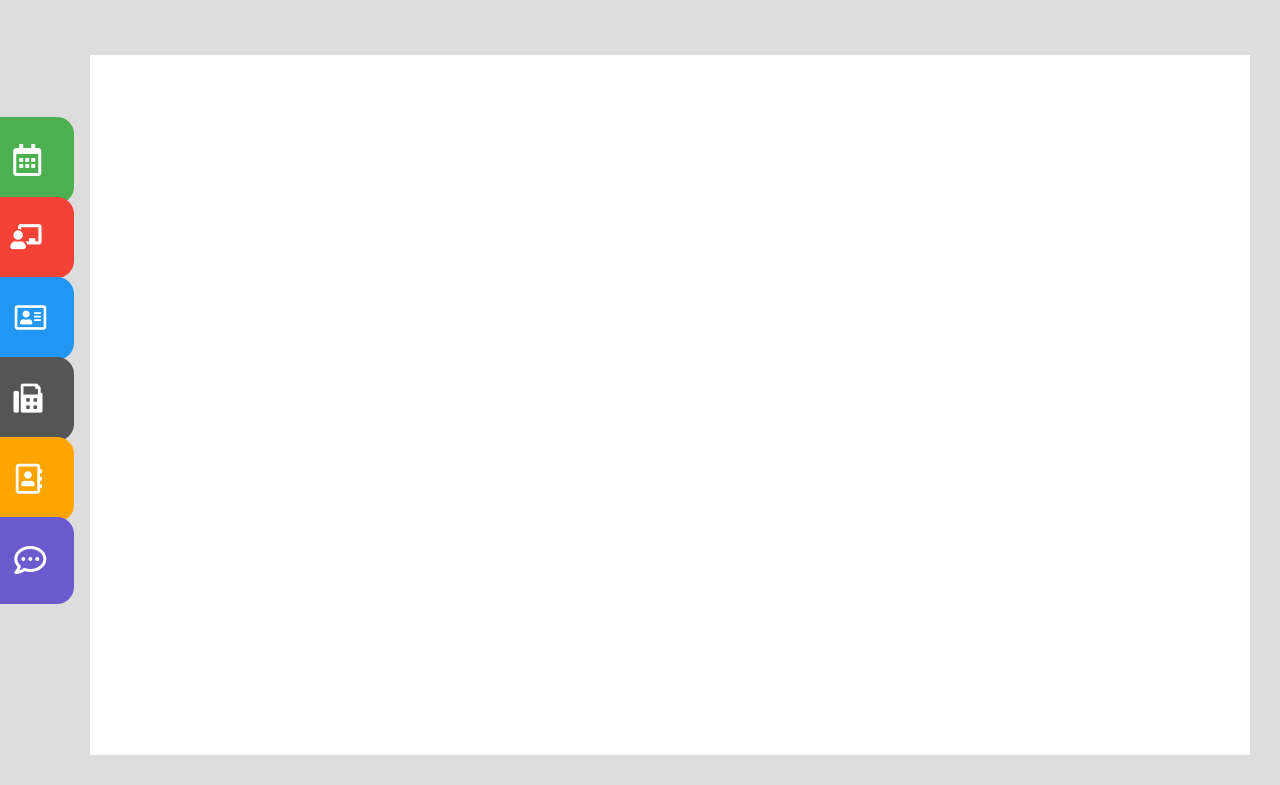
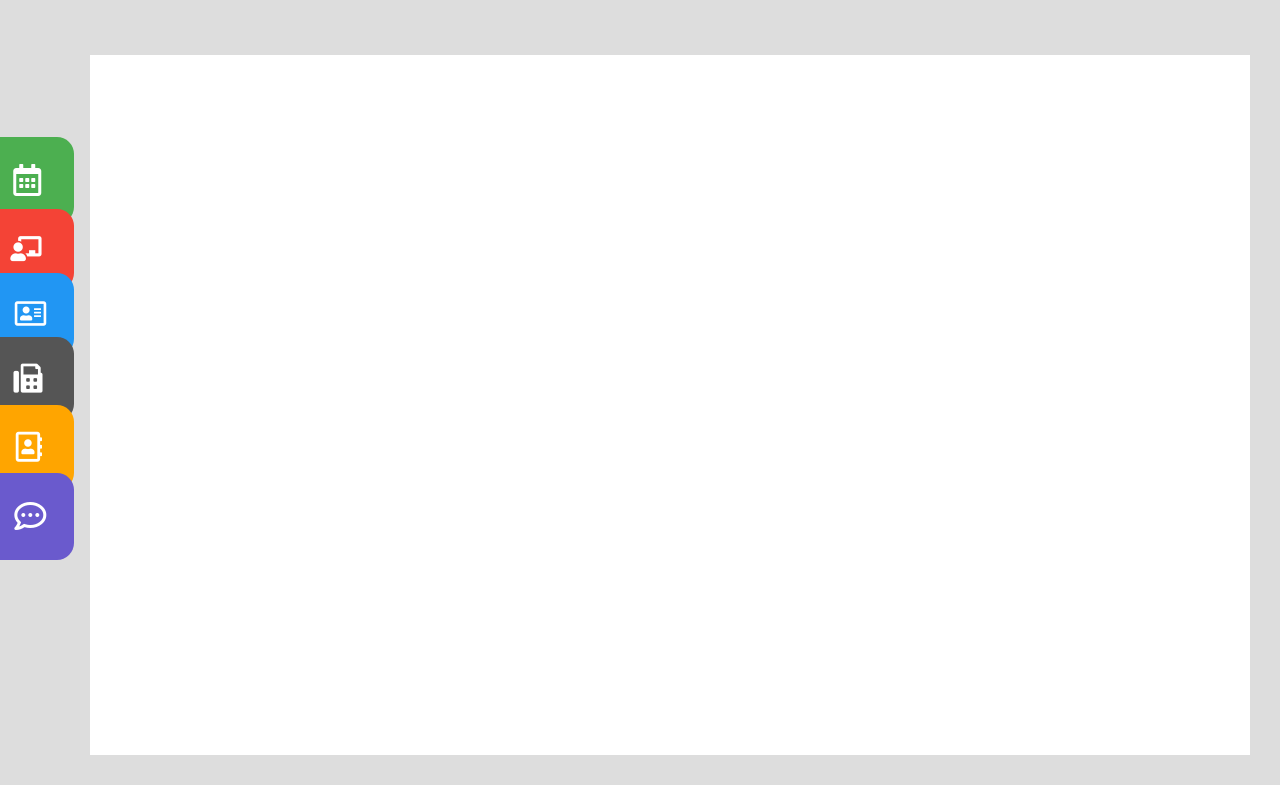
Before and after one commit to team-squadra/TMS, a PHP site: page /admin/about_us.php in a window 1280 px wide. Shown: the part 63-848 px from the top of the page. Run offline with PHP 8.4, Linux system fonts and the light colour scheme; the visitor is signed in with stand-in values (Sample User, id 1); data comes from the database, SQL or seed files in the repository; data that the repository does not hold is empty.

Commit message:
changes of sudeesh

```diff
--- a/admin/rs/all/css_all_public.php
+++ b/admin/rs/all/css_all_public.php
@@ -164,6 +164,7 @@ body
   font-size: 20px; /* Increase the font size */
   color: white; /* White text color */
   border-radius: 0 17px 17px 0; /* Rounded corners on the top right and bottom right side */
+  z-index: 999999;
 }
 
 #mySidenav a:hover {
@@ -171,35 +172,36 @@ body
 }
 
 #home {
-  top: 180px;
+  top: 25%;
   background-color: #4CAF50; /* green */
 }
 
 #hall_details {
-  top: 260px;
+  top: 34%;
   background-color: #f44336;/* Red */
 
 }
 
 #batch_details{
-  top: 340px;
+  top: 42%;
   background-color: #2196F3; /* Blue */
 }
 
 #timetables {
-  top: 420px;
+  top: 50%;
   background-color: #555 /* Light black */
 }
 
 #new_account {
-  top: 500px;
+  top: 58.5%;
   background-color: orange;
 }
 
 #about {
-  top: 580px;
+  top: 67%;
   background-color: slateblue;
 }
+
   #clock
   {
       color: #ddd;
@@ -210,5 +212,6 @@ body
   }
   #clock:hover
   {color: white;cursor: context-menu;}
+
 /*-------------------------------------------------insidepages----------------------------------------------------*/
 </style>
```
Also changed, not shown: user/rs/all/css_all_public.php (+4 -3 lines).
